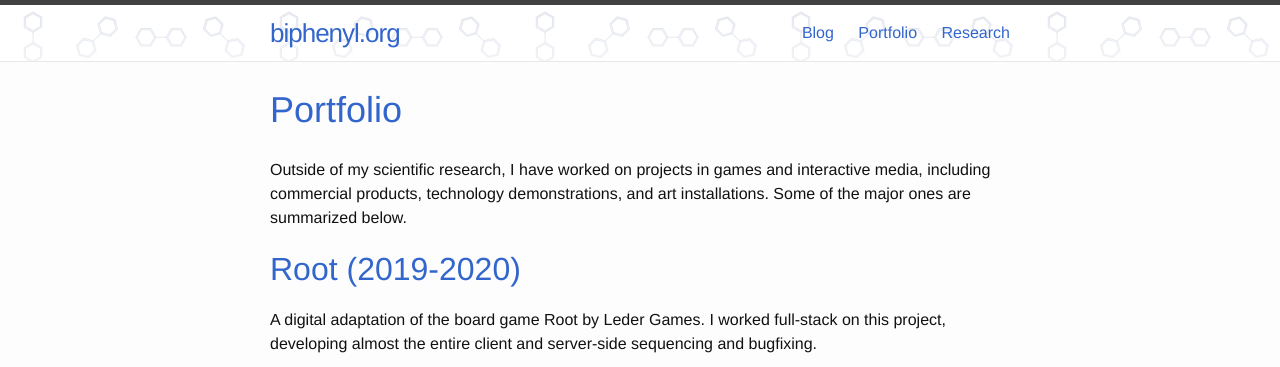
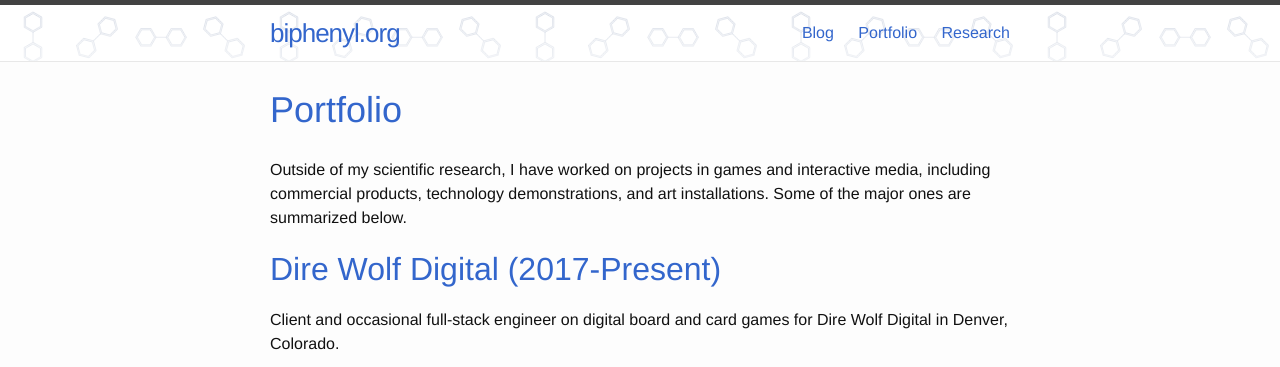
Before and after one commit to mmechtley/mmechtley.github.io, a Jekyll site: the page built from portfolio.md, in a window 1280 px wide and 900 px high, cut to the strip 0-367 px from the top of the window. Built offline with Jekyll 4.4.1, drawn with Linux system fonts in a browser that asks for light colours.

Commit message:
update again with dwd stuff

```diff
--- a/portfolio.md
+++ b/portfolio.md
@@ -4,17 +4,20 @@ title: Portfolio
 ---
 Outside of my scientific research, I have worked on projects in games and interactive media, including commercial products, technology demonstrations, and art installations. Some of the major ones are summarized below.
 
+## Dire Wolf Digital (2017-Present)
+Client and occasional full-stack engineer on digital board and card games for Dire Wolf Digital in Denver, Colorado.
+
 ## Root (2019-2020)
 A digital adaptation of the board game Root by Leder Games. I worked full-stack on this project, developing almost the entire client and server-side sequencing and bugfixing.
-<iframe width="640" height="460" src="https://www.youtube.com/embed/dncZ-hTVTyU" frameborder="0" allow="accelerometer; encrypted-media; gyroscope; picture-in-picture" allowfullscreen></iframe>
+<iframe width="640" height="360" src="https://www.youtube.com/embed/dncZ-hTVTyU" frameborder="0" allow="accelerometer; encrypted-media; gyroscope; picture-in-picture" webkitallowfullscreen mozallowfullscreen allowfullscreen></iframe>
 
 ## Raiders of the North Sea (2019)
 A digital adaptation of the board game Raiders of the North Sea by Garphill Games and Renegade Game Studios. Client-side finaling work in the final push to release.
-<iframe width="640" height="460" src="https://www.youtube.com/embed/DwdsdpImbS4" frameborder="0" allow="accelerometer; encrypted-media; gyroscope; picture-in-picture" allowfullscreen></iframe>
+<iframe width="640" height="360" src="https://www.youtube.com/embed/DwdsdpImbS4" frameborder="0" allow="accelerometer; encrypted-media; gyroscope; picture-in-picture" webkitallowfullscreen mozallowfullscreen allowfullscreen></iframe>
 
 ## Eternal (2017-2018)
 A digital Collectible Card Game featuring both single- and multiplayer game modes. In two years on the project I touched most major systems, but my particular achievement was the client-side implementation of our Events and Tournaments system, including sealed, draft, bring-your-deck, and pre-constructed deck modes, used for everything from monthly sealed leagues to the first Eternal World Championships.
-<iframe width="640" height="360" src="https://www.youtube.com/embed/569u2mZLFdo" frameborder="0" allow="accelerometer; autoplay; encrypted-media; gyroscope; picture-in-picture" allowfullscreen></iframe>
+<iframe width="640" height="360" src="https://www.youtube.com/embed/569u2mZLFdo" frameborder="0" allow="accelerometer; autoplay; encrypted-media; gyroscope; picture-in-picture" webkitallowfullscreen mozallowfullscreen allowfullscreen></iframe>
 
 ## BlueMarble Surface Shader Tutorial (2012)
 A test project and [accompanying tutorial]({% post_url 2012-04-24-unity3d-surface-shader-tutorial %}) to learn about using surface shaders in Unity3D, using NASA's BlueMarble Next Generation dataset.
```
